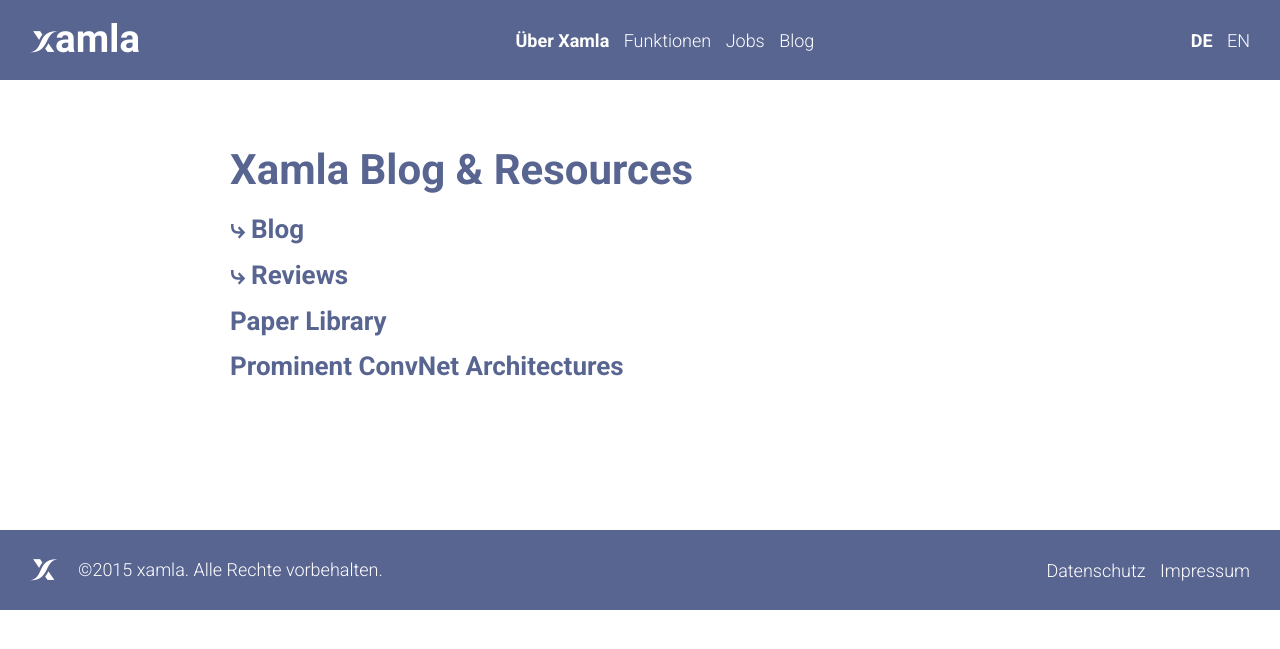
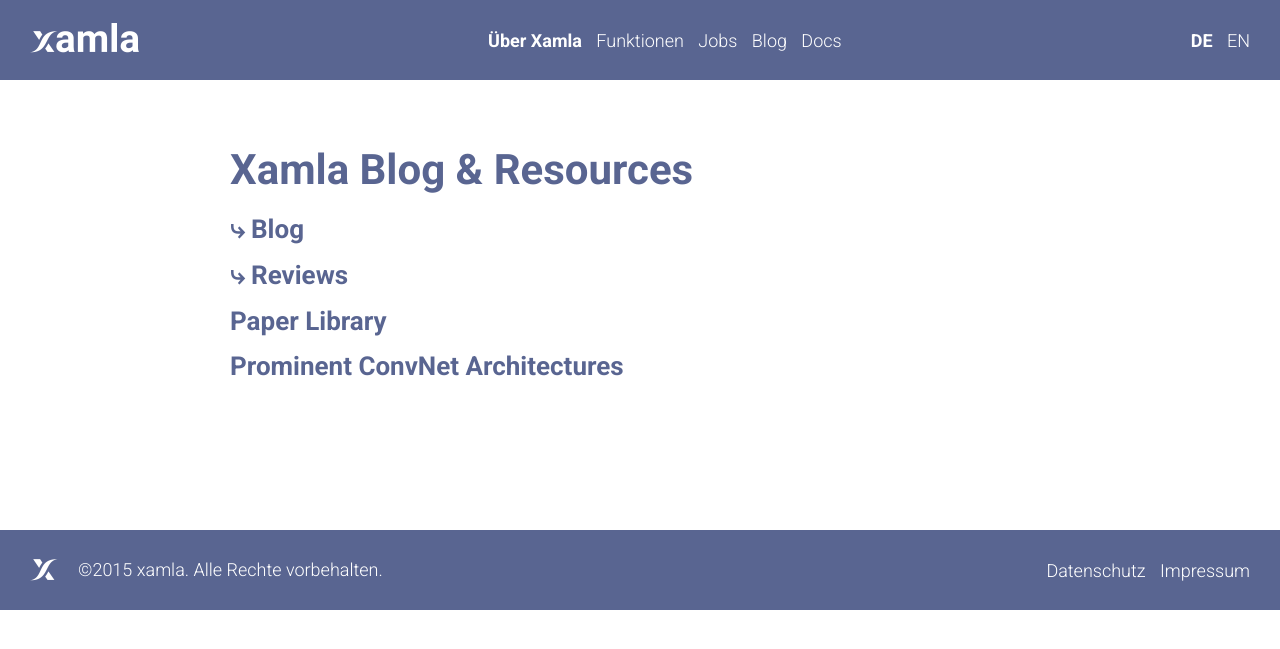
Before and after one commit to Xamla/xamla.github.io, a Jekyll site: the page built from index.html, in a window 1280 px wide. Shown: the top 649 px of the page. Built offline with Jekyll 4.4.1, drawn with Linux system fonts in a browser that asks for light colours.

Commit message:
added docs header nav item

```diff
--- a/_includes/header.html
+++ b/_includes/header.html
@@ -5,6 +5,7 @@
 		<a href="http://xamla.com/index.html#functions">Funktionen</a>
 		<a href="http://xamla.com/index.html#jobs">Jobs</a>
 		<a href="http://xamla.com/index.html#blog">Blog</a>
+		<a href="http://blog.xamla.com">Docs</a>
 	</nav>
 	<div class="languages">
 		<a href="http://xamla.com/index.html" class="active" style="margin-right: 10px;">DE</a>
@@ -20,6 +21,7 @@
 		<a href="http://xamla.com/index.html#functions">Funktionen</a>
 		<a href="http://xamla.com/index.html#jobs">Jobs</a>
 		<a href="http://xamla.com/index.html#blog">Blog</a>
+		<a href="http://blog.xamla.com">Docs</a>
 	</div>
 	<div class="language-links">
 		<a href="http://xamla.com/index.html" class="active" style="margin-right: 10px;">DE</a>
```
